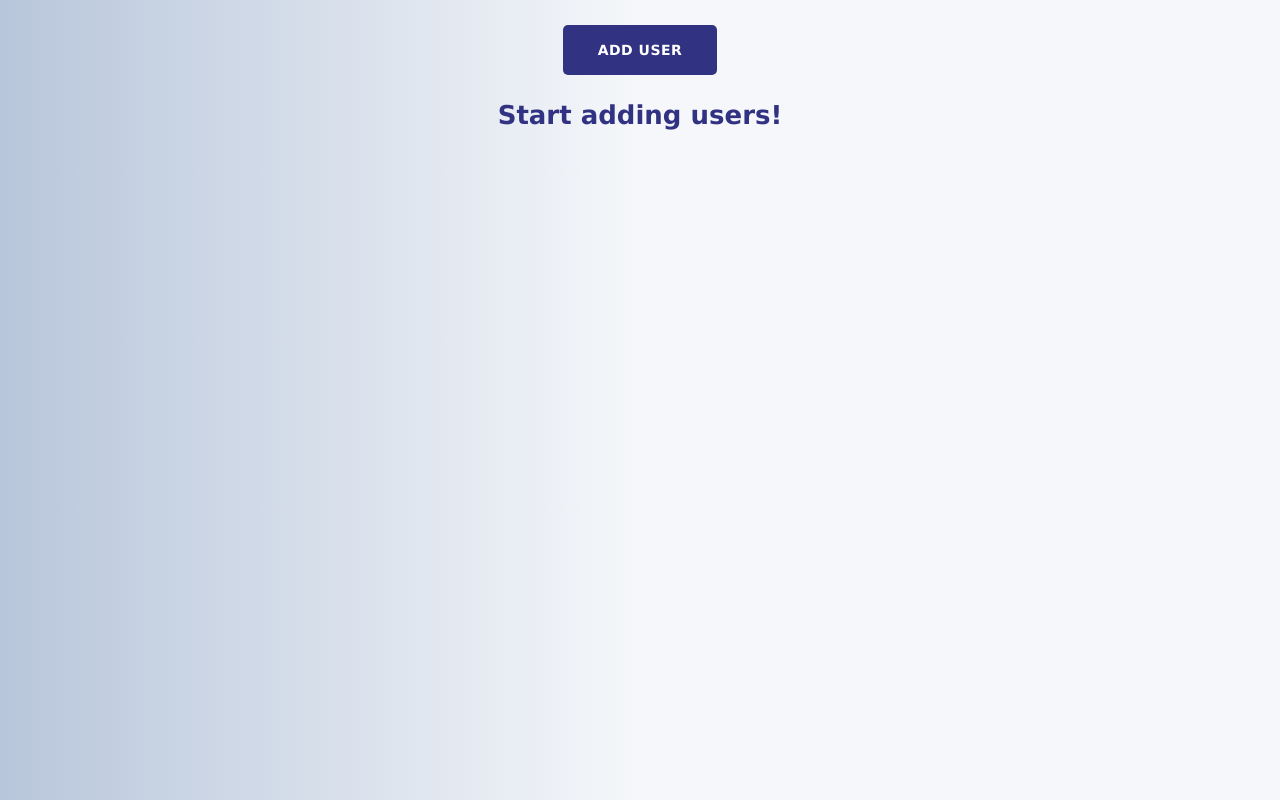
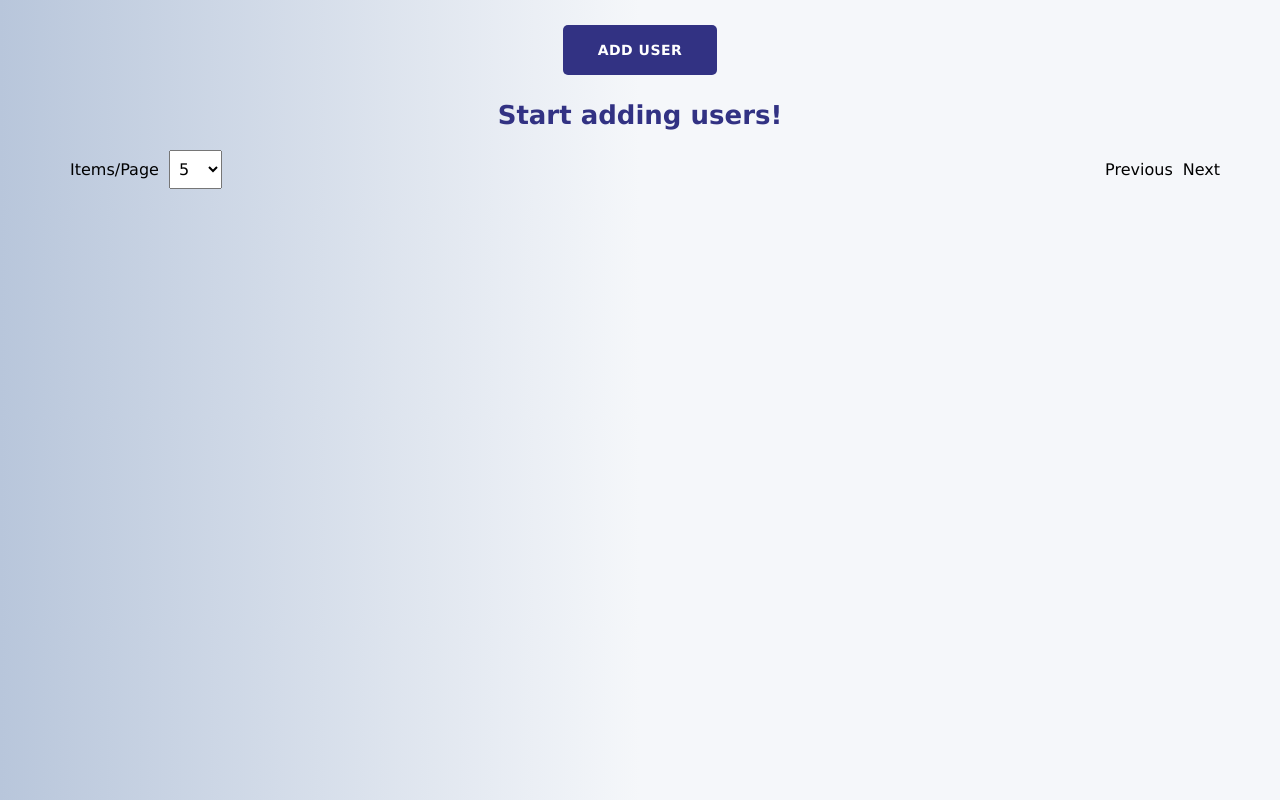
Before and after one commit to shivanssh/User-Management, a React app: page / in a window 1280 px wide. Built offline with nearby package versions, Linux system fonts and the light colour scheme; data requests are answered from the project's data file.

Commit message:
added basic pagination structure

```diff
--- a/src/apis/index.ts
+++ b/src/apis/index.ts
@@ -1,9 +1,10 @@
 import axios from 'axios';
-import { User } from '../types';
+import { Paginate, User } from '../types';
 
 axios.defaults.baseURL = 'http://localhost:8080';
 
-export const fetchUsersApi = async () => await axios.get('/users');
+export const fetchUsersApi = async ({ page, limit }: Paginate) =>
+  await axios.get(`users?_page=${page}&_limit=${limit}`);
 
 export const addUserApi = async (user: User) =>
   await axios.post('/users', user);
--- /dev/null
+++ b/src/components/Pagination/Pagination.scss
@@ -0,0 +1,36 @@
+@mixin removeButtonDecoration {
+  border: none;
+  font-size: 16px;
+  background: none;
+  cursor: pointer;
+}
+
+.pagination {
+  display: flex;
+  justify-content: space-between;
+  align-content: center;
+  align-items: center;
+  .next-previous-button {
+    display: flex;
+    justify-content: flex-end;
+    .next-button {
+      @include removeButtonDecoration();
+    }
+    .previous-button {
+      margin-right: 10px;
+      @include removeButtonDecoration();
+    }
+  }
+
+  .page-limit {
+    display: flex;
+
+    .limit-title {
+      padding: 10px;
+    }
+    .page-limit-selection {
+      padding: 5px;
+      font-size: 16px;
+    }
+  }
+}
--- /dev/null
+++ b/src/components/Pagination/Pagination.tsx
@@ -0,0 +1,47 @@
+import React, { useRef } from 'react';
+import './Pagination.scss';
+
+interface IProps {
+  handleLimitChange: (e: any) => void;
+  handlePageChange: (e: any) => void;
+}
+const Pagination = ({ handleLimitChange, handlePageChange }: IProps) => {
+  const pageNumber = useRef(1);
+  return (
+    <div className='pagination'>
+      <div className='page-limit'>
+        <div className='limit-title'>Items/Page</div>
+        <select
+          className='page-limit-selection'
+          name='pageLimit'
+          id='pageLimit'
+          defaultValue={5}
+          onChange={(e: any) => handleLimitChange(e)}
+        >
+          <option value='5'>5</option>
+          <option value='10'>10</option>
+          <option value='15'>15</option>
+          <option value='20'>20</option>
+        </select>
+      </div>
+      <div className='next-previous-button'>
+        <button
+          className='previous-button'
+          onClick={() =>
+            handlePageChange(pageNumber.current <= 1 ? 1 : --pageNumber.current)
+          }
+        >
+          Previous
+        </button>
+        <button
+          className='next-button'
+          onClick={() => handlePageChange(++pageNumber.current)}
+        >
+          Next
+        </button>
+      </div>
+    </div>
+  );
+};
+
+export default Pagination;
--- a/src/pages/Home/Home.tsx
+++ b/src/pages/Home/Home.tsx
@@ -1,23 +1,37 @@
-import React from 'react';
+import React, { useState, useEffect } from 'react';
 import './Home.scss';
-import { useEffect } from 'react';
-import { useDispatch, useSelector } from 'react-redux';
 import { Link } from 'react-router-dom';
 import TableView from '../../components/TableView/TableView';
 import { fetchUsersRequested } from '../../redux/features/usersSlice';
 import CustomButton from './../../components/CustomButton/CustomButton';
 import Loader from './../../components/Loader/Loader';
-import TextError from './../../components/TextError/TextError';
 import { useAppSelector } from '../../hooks/dispatchSelection';
 import { useAppDispatch } from './../../hooks/dispatchSelection';
+import { Paginate } from '../../types';
+import Pagination from '../../components/Pagination/Pagination';
 
 const Home = () => {
+  const initialPageCounter: Paginate = {
+    page: 1,
+    limit: 5,
+  };
   const dispatch = useAppDispatch();
+  const [counter, setCounter] = useState(initialPageCounter);
   const { users, isLoading, error } = useAppSelector((state) => state.users);
 
   useEffect(() => {
-    dispatch(fetchUsersRequested());
-  }, [dispatch]);
+    dispatch(fetchUsersRequested(counter));
+  }, [dispatch, counter]);
+
+  const handlePageLimitChange = (e: any) => {
+    console.log(e.target.value);
+    setCounter({ ...counter, limit: e.target.value });
+  };
+
+  const handlePageChange = (pageNumber: number) => {
+    console.log(pageNumber);
+    setCounter({ ...counter, page: pageNumber });
+  };
 
   return (
     <div className='home'>
@@ -38,6 +52,10 @@ const Home = () => {
       {!users.length && !isLoading && !error && (
         <div className='heading'>Start adding users!</div>
       )}
+      <Pagination
+        handleLimitChange={handlePageLimitChange}
+        handlePageChange={handlePageChange}
+      />
     </div>
   );
 };
--- a/src/redux/features/usersSlice.ts
+++ b/src/redux/features/usersSlice.ts
@@ -13,7 +13,7 @@ const users = createSlice({
   name: 'users',
   initialState,
   reducers: {
-    fetchUsersRequested: (state) => {
+    fetchUsersRequested: (state, action) => {
       state.isLoading = true;
       state.error = '';
       state.isUsersListUpdated = false;
--- a/src/redux/sagas/usersSaga.ts
+++ b/src/redux/sagas/usersSaga.ts
@@ -1,6 +1,6 @@
 import { PayloadAction } from '@reduxjs/toolkit';
 import { put, takeEvery } from 'redux-saga/effects';
-import { User } from '../../types';
+import { Paginate, User } from '../../types';
 import {
   setError,
   fetchUsersSucceeded,
@@ -14,9 +14,10 @@ import {
 } from '../features/usersSlice';
 import * as userServices from './../services/userService';
 
-function* fetchUsers(): any {
+function* fetchUsers(action: PayloadAction<Paginate>): any {
+  const { payload: counter } = action;
   try {
-    const response = yield userServices.fetchUsers();
+    const response = yield userServices.fetchUsers(counter);
     yield put(fetchUsersSucceeded(response.data));
   } catch (error: any) {
     yield put(setError(error.message));
--- a/src/redux/services/userService.ts
+++ b/src/redux/services/userService.ts
@@ -1,4 +1,4 @@
-import { User } from '../../types';
+import { Paginate, User } from '../../types';
 import {
   addUserApi,
   deleteUserApi,
@@ -6,8 +6,8 @@ import {
   updateUserApi,
 } from './../../apis/index';
 
-export const fetchUsers = async () => {
-  return await fetchUsersApi();
+export const fetchUsers = async (counter: Paginate) => {
+  return await fetchUsersApi(counter);
 };
 
 export const addUser = async (user: User) => {
--- a/src/redux/store.ts
+++ b/src/redux/store.ts
@@ -5,7 +5,7 @@ import logger from 'redux-logger';
 import usersSaga from './sagas/usersSaga';
 
 const sagaMiddleware = createSagaMiddleware();
-const middlewares = [sagaMiddleware, logger];
+const middlewares = [sagaMiddleware];
 
 const store = configureStore({
   reducer: {
--- a/src/types.d.ts
+++ b/src/types.d.ts
@@ -3,6 +3,11 @@ export interface User {
   name: string;
   email: string;
   address: string;
+}
+
+export interface Paginate {
+  page: number;
+  limit: number;
 }
 
 export interface State {
```
